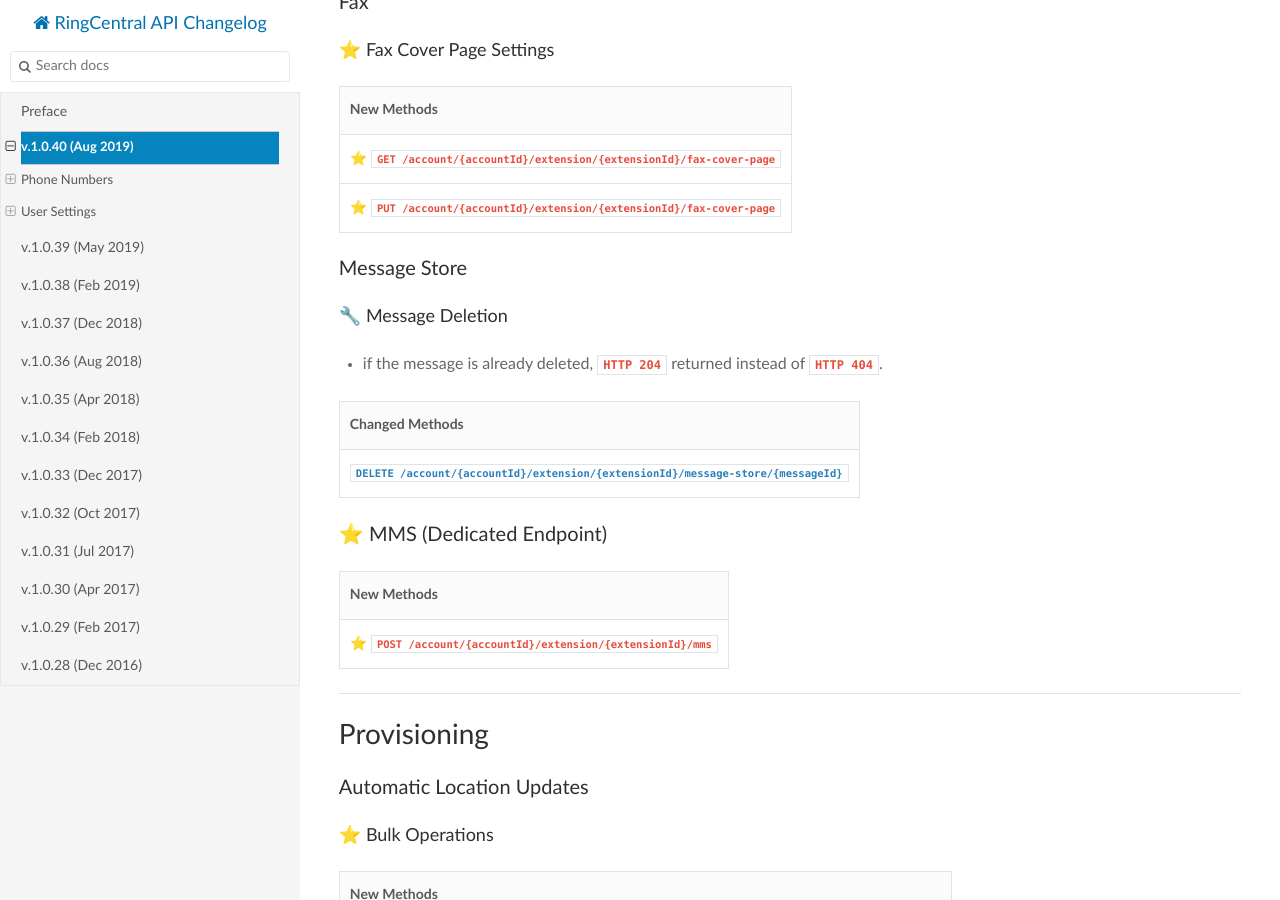
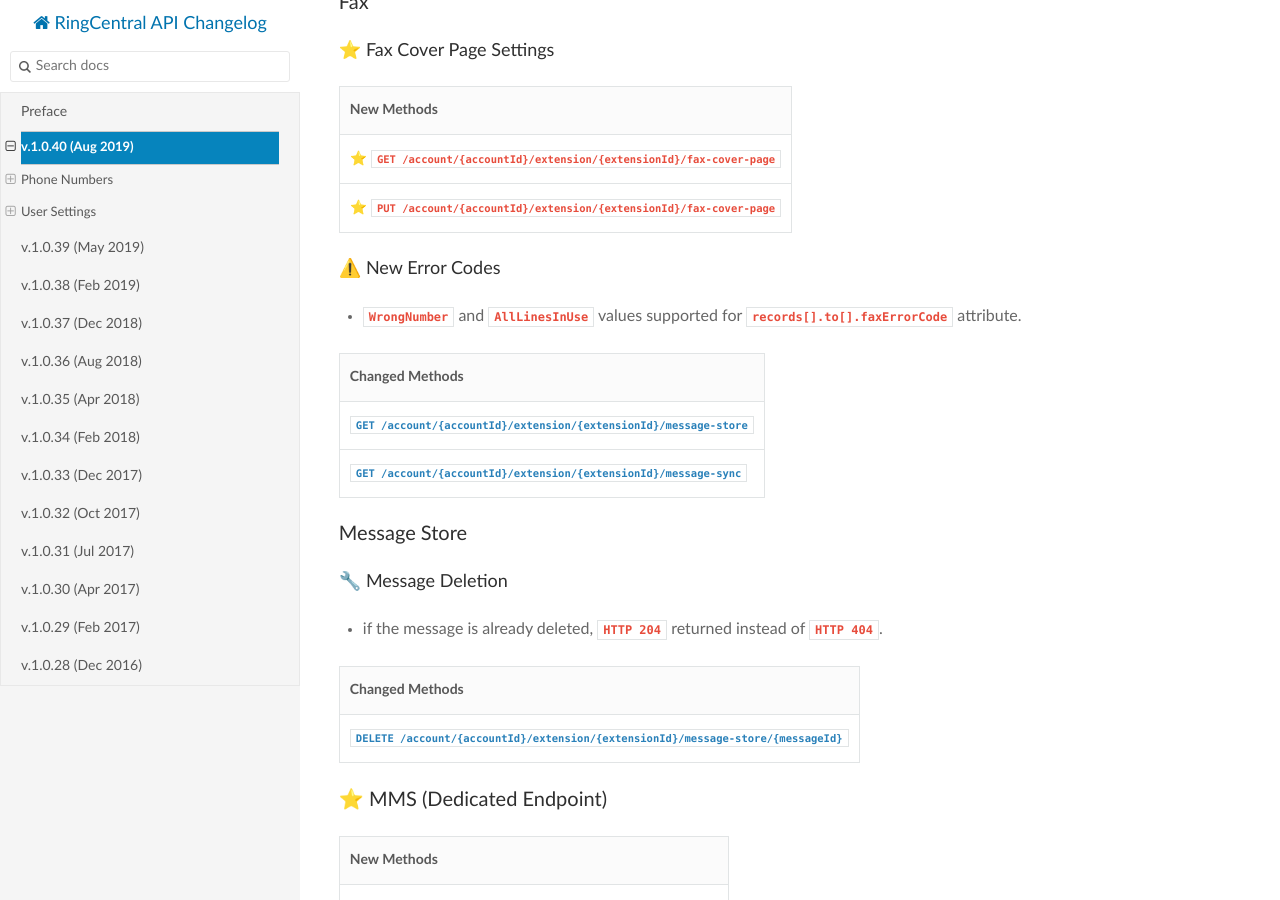
Before and after one commit to ringcentral/ringcentral-api-changelog, an MkDocs documentation site: the page built from docs/1_0_40.md, in a window 1280 px wide and 900 px high, scrolled down 2926 px. Built offline with MkDocs 1.6.1, drawn with Linux system fonts in a browser that asks for light colours; nearby versions of some CDN libraries; old or Windows-style settings are respelled for this version of MkDocs.

Commit message:
Update 1_0_40.md

```diff
--- a/docs/1_0_40.md
+++ b/docs/1_0_40.md
@@ -108,6 +108,15 @@ Basepath for all URLs: `https://platform.ringcentral.com/restapi/v1.0`.
 |-----------|
 |⭐️ `GET /account/{accountId}/extension/{extensionId}/fax-cover-page`|
 |⭐️ `PUT /account/{accountId}/extension/{extensionId}/fax-cover-page`|
+
+##### ⚠️ New Error Codes
+
+* `WrongNumber` and `AllLinesInUse` values supported for `records[].to[].faxErrorCode` attribute.
+
+|Changed Methods|
+|---------------|
+|[`GET /account/{accountId}/extension/{extensionId}/message-store`](https://developers.ringcentral.com/api-reference#Fax-listMessages)|
+|[`GET /account/{accountId}/extension/{extensionId}/message-sync`](https://developers.ringcentral.com/api-reference#Fax-syncMessages)|
 
 #### Message Store
 
```
